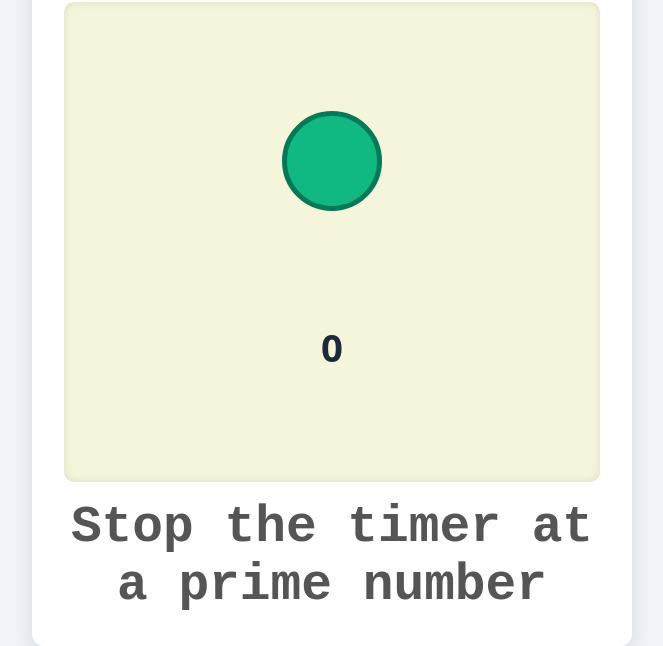
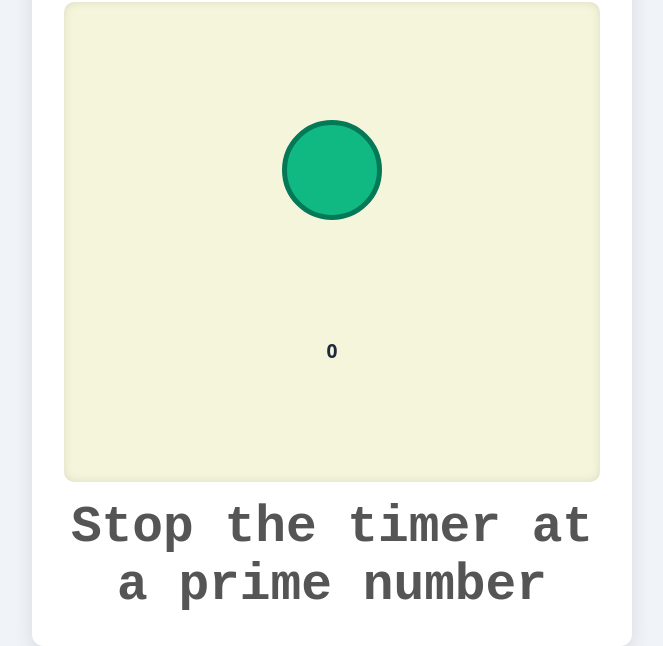
Before and after one commit to RiteKoder/portfolio, a plain HTML site: page JSgame/index.html in a window 1280 px wide. Shown: the part 264-910 px from the top of the page, without its empty margins (308-971 px from the left). Drawn offline with Linux system fonts and the light colour scheme; a web font is replaced by a local one.

Commit message:
change font size

```diff
--- a/JSgame/style.css
+++ b/JSgame/style.css
@@ -75,7 +75,7 @@ h2 {
 }
 
 #score {
-    font-size: 3vw;
+    font-size: 1.2rem;
     color: #1e293b;
     font-weight: bold;
 }
```
